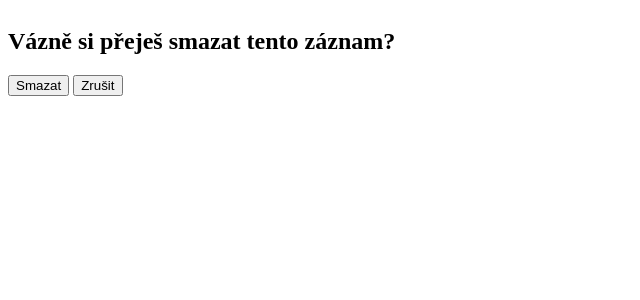
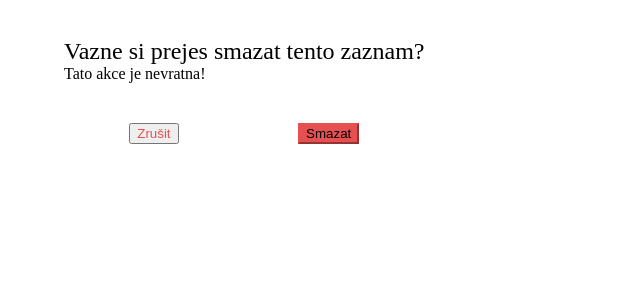
Before and after one commit to vojk/ghosts_tda, a Flask app: page /17/delete/ in a window 1280 px wide. Shown: the top 300 px of the page, without its empty margins (0-640 px from the left). Run offline with Flask 2, Linux system fonts and the light colour scheme; parts of the project's set-up code (start-up, migrations or seed data) failed here and were passed over.

```diff
--- /dev/null
+++ b/app/static/css/customElements/removeWarn.css
@@ -0,0 +1,26 @@
+.removeWarn_texts h2 {
+    font-weight: normal;
+    margin: 0;
+}
+
+#removeWarn {
+    padding: 0 56px;
+    min-height: 182px;
+    display: flex;
+    align-items: center;
+    border-radius: 8px;
+}
+
+#form-delete {
+    display: flex;
+    flex-flow: column nowrap;
+    align-items: center;
+    justify-content: space-between;
+    height: max-content;
+    border-radius: 8px;
+}
+
+.button_removeWarn:hover {
+    background-color: rgba(231, 80, 80, 0.31);
+    transition: all 250ms ease;
+}
--- /dev/null
+++ b/app/static/js/vars_default.js
@@ -0,0 +1,6 @@
+var self_statement
+
+function set_remove_statement(statement) {
+    self_statement = statement
+    console.log(statement)
+}
--- a/app/templates/createUserWind.html
+++ b/app/templates/createUserWind.html
@@ -2,7 +2,9 @@
     <div id="user_add-edit_window_container">
         <link rel="stylesheet" href="{{ url_for('static', filename='main.css') }}">
         <form id="form_add_edit_user" method="GET" class="flex_pres" style="min-height: fit-content">
-            <legend style="margin-bottom: 1rem; align-items: flex-start" id="legend_create-edit_user">Přidání uživatele</legend>
+            <legend style="margin-bottom: 1rem; align-items: flex-start" id="legend_create-edit_user">Přidání
+                uživatele
+            </legend>
             <div style="width: fit-content;">
                 <div class="wrap">
                     <label for="form_username" class="popis_textBox">Jméno Programátora</label>
--- a/app/templates/removeWarn.html
+++ b/app/templates/removeWarn.html
@@ -1,32 +1,24 @@
 <div class="outerBox_add-edit_window">
     <div id="removeWarn" style="position:absolute; background: white; z-index: 5">
+        <link rel="stylesheet" href="{{ url_for('static', filename='css/customElements/removeWarn.css') }}">
         <form method="GET" id="form-delete">
-            <div>
-                <h2 id="_header-delete-info">Vázně si přeješ smazat tento záznam?</h2>
+            <div class="removeWarn_texts">
+                <h2 id="_header-delete-info" style="font-size: 1.5rem">Vazne si prejes smazat tento zaznam?</h2>
+                <h2 style="font-size: 1rem">Tato akce je nevratna!</h2>
             </div>
-            <button type="submit" id="_deleteButton">Smazat</button>
-            <button type="button" id="_escButton" onclick="f(); function f() {
+            <div style="display: flex; width: 230px; justify-content: space-between; margin-top: 40px">
+                <button type="button" id="_escButton" class="button_removeWarn button_text" onclick="f(); function f() {
           document.getElementById('_remove_approval').style.display = 'none'
-        }">Zrušit
-            </button>
+        }" style="color: #E75050;"><span class="button_text-text">Zrušit</span>
+                </button>
+                <button type="submit" id="_deleteButton" style="background-color: #E75050; border-color: #E75050" class="button_removeWarn button_filled">
+                    <span class="button_filled-text">Smazat</span>
+                </button>
+            </div>
         </form>
 
         <script>
             cancel_remove_warn()
-
-            /*$(document).on('click', event => {
-                if (!$(event.target).closest('#removeWarn').length) {
-                    console.log("Clikc")
-                    $('#_addEdit_window').css('display', 'none')
-                    $('#removeWarn').remove()
-                }
-            });*/
-            var self_statement
-            function set_remove_statement(statement) {
-                self_statement = statement
-                console.log(statement)
-            }
-
 
             function cancel_remove_warn() {
                 console.log("ready")
```
Also changed, not shown: app/static/css/custom_dropbox_css.css (+9 -4 lines), app/static/css/userOverview.css (+43 -2 lines), app/templates/customElements/multipleSelect.html (+11 -2 lines), app/templates/customElements/slider-Rating.html (added, +16 -0 lines), app/templates/customElements/slider-Time.html (renamed from app/templates/customElements/slider.html, +0 -17 lines), app/templates/customElements/tableForUsers.html (+11 -1 lines), app/templates/records.html (+2 -10 lines), app/templates/usersOverview.html (+27 -1 lines).
